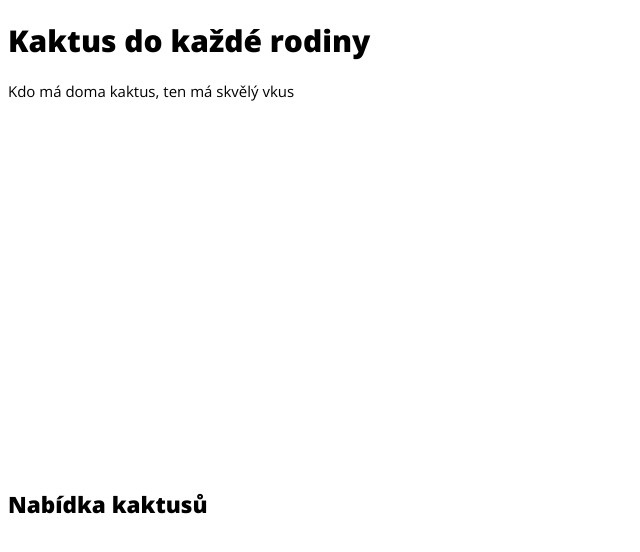
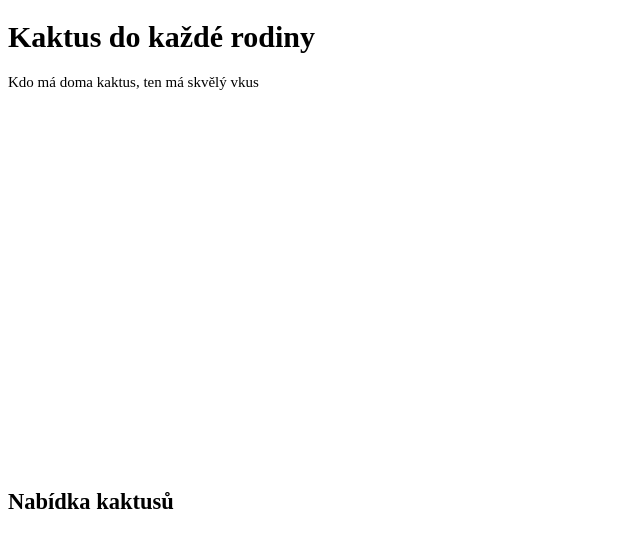
Before and after one commit to podlomar/kaktusy, a plain HTML site: page index.html in a window 1280 px wide. Shown: the whole page, without its empty margins (0-640 px from the left). Drawn offline with nearby package versions, Linux system fonts and the light colour scheme.

Commit message:
Serifový font

```diff
--- a/style.css
+++ b/style.css
@@ -5,7 +5,7 @@
 }
 
 html {
-  font-family: 'Open Sans', sans-serif;
+  font-family: serif;
   font-size: 15px;
 }
 
```
